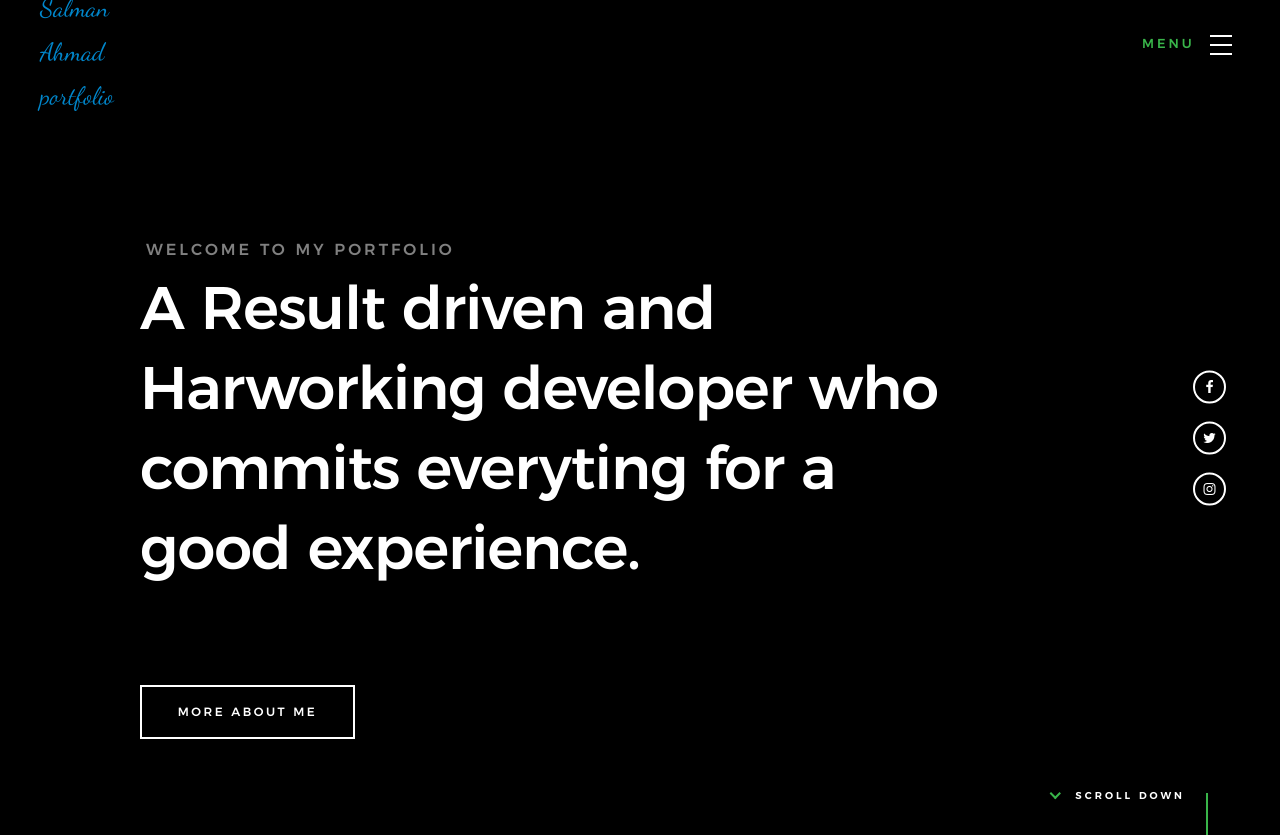
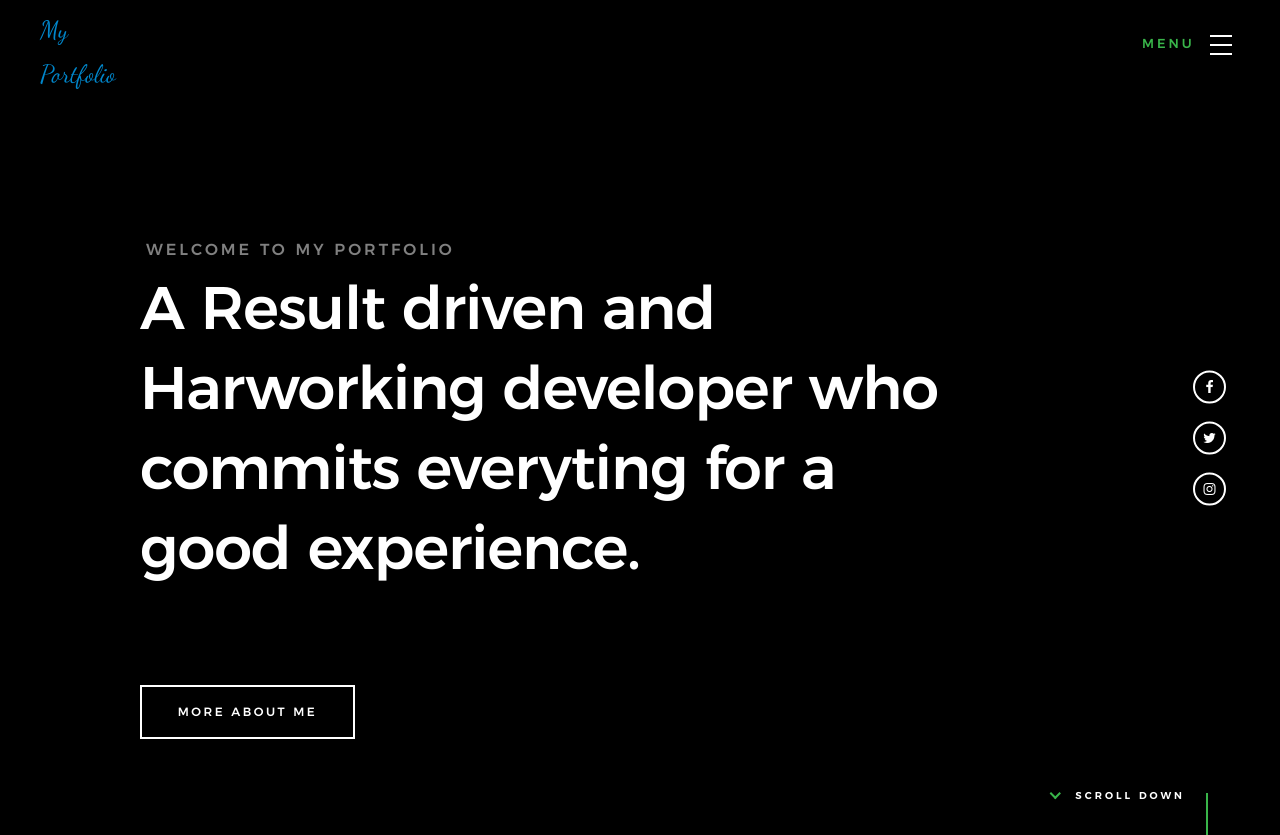
Before and after one commit to salmanahmad10/salman, a PHP site: page / in a window 1280 px wide. Shown: the top 835 px of the page. Run offline with PHP 8.4, Linux system fonts and the light colour scheme; some libraries are stand-ins or nearby versions; some web fonts are replaced.

Commit message:
Update index.php

```diff
--- a/index.php
+++ b/index.php
@@ -46,7 +46,7 @@
 
         <div class="header-logo">
             <a class="site-logo" href="index.php">
-                Salman Ahmad portfolio
+               My Portfolio
             </a>
         </div>
 
```
